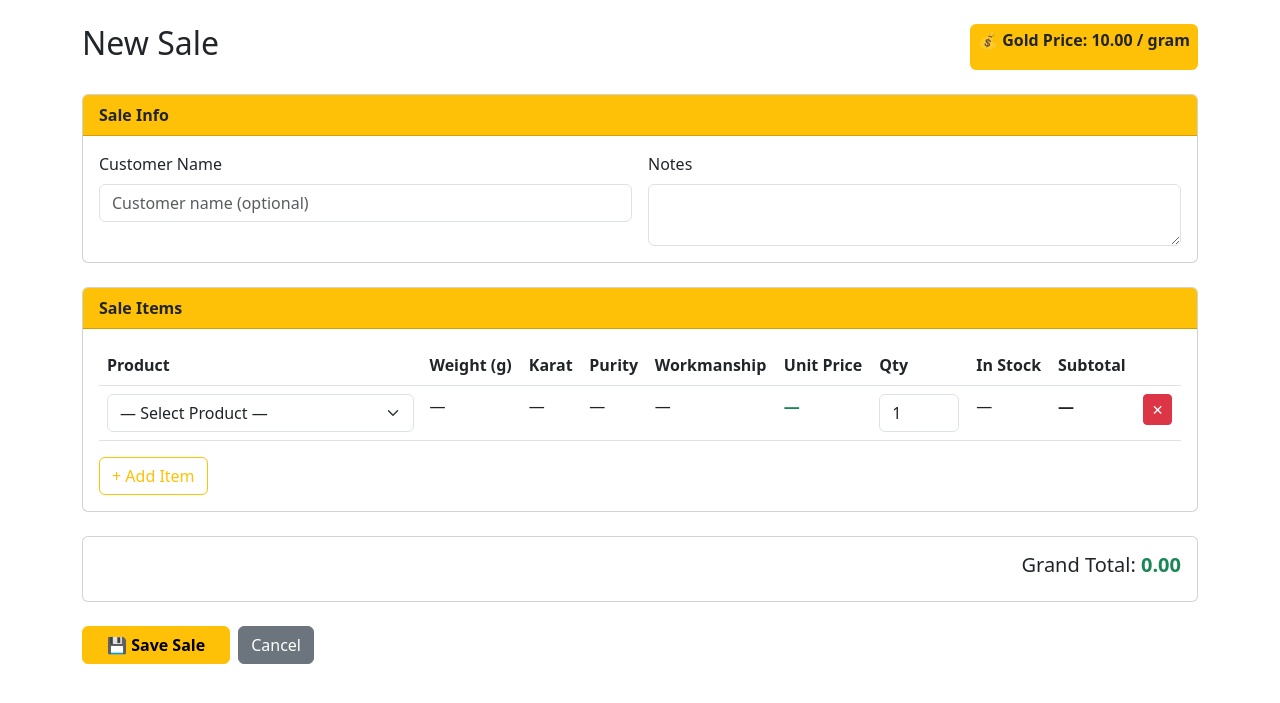
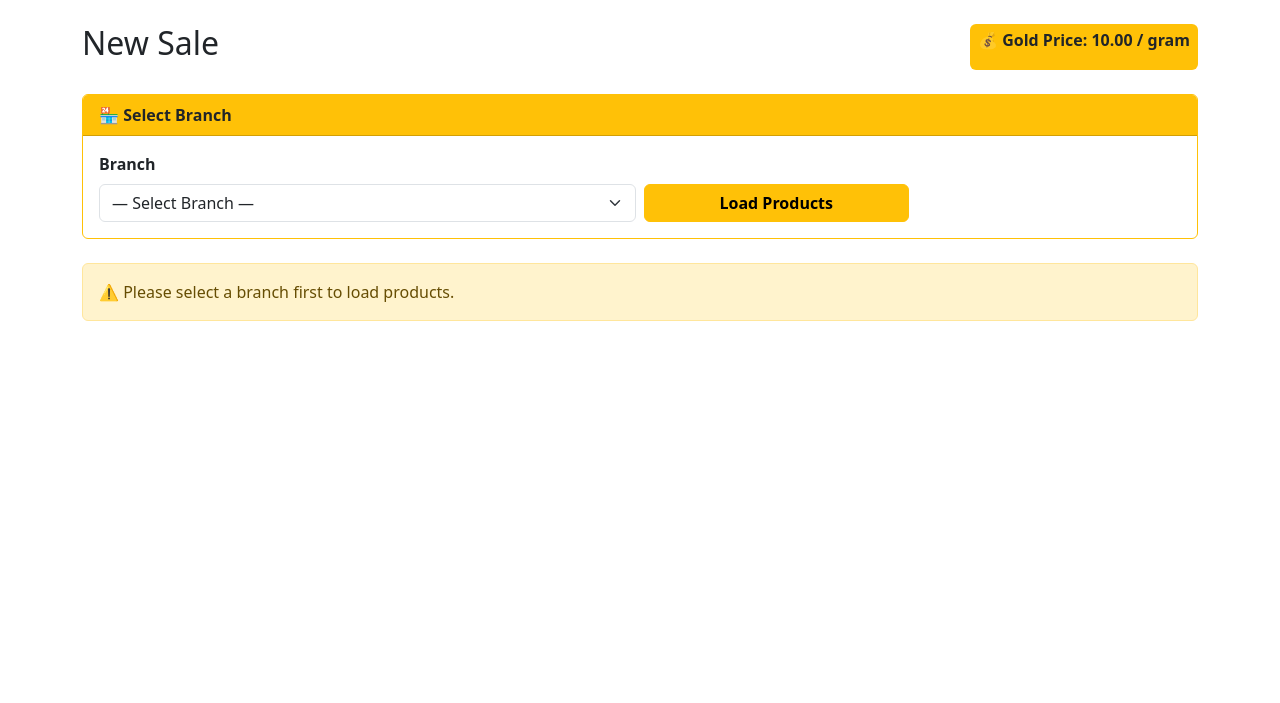
Before and after one commit to Fady-Faltaows/gold_shop, a Django app: page /sales/new/ in a window 1280 px wide. Shown: the part 80-783 px from the top of the page. Run offline with Django 5.2, Linux system fonts and the light colour scheme; a user stored in the database is signed in; tables that the repository leaves empty hold one stand-in row (values such as "Sample post").

Commit message:
branches added

```diff
--- a/prototype/templates/prototype/sale_create.html
+++ b/prototype/templates/prototype/sale_create.html
@@ -1,4 +1,5 @@
 {% extends 'prototype/base.html' %}
+{% load custom_filters %}
 {% block title %}New Sale{% endblock %}
 
 {% block content %}
@@ -13,7 +14,55 @@
     {% endif %}
 </div>
 
-<form method="post">
+{# Branch Selector — Admin only — GET form منفصل تماماً #}
+{% if request.user.profile.is_admin %}
+<div class="card mb-4 border-warning">
+    <div class="card-header bg-warning text-dark fw-bold">
+        🏪 Select Branch
+    </div>
+    <div class="card-body">
+        <form method="get" action="{% url 'sale_create' %}">
+            <div class="row g-2 align-items-end">
+                <div class="col-md-6">
+                    <label class="form-label fw-bold">Branch</label>
+                    <select name="branch" class="form-select">
+                        <option value="">— Select Branch —</option>
+                        {% for b in branches %}
+                        <option value="{{ b.id }}"
+                            {% if selected_branch.id == b.id %}selected{% endif %}>
+                            {{ b.name }}
+                        </option>
+                        {% endfor %}
+                    </select>
+                </div>
+                <div class="col-md-3">
+                    <button type="submit" class="btn btn-warning fw-bold w-100">
+                        Load Products
+                    </button>
+                </div>
+            </div>
+        </form>
+        {% if selected_branch %}
+        <div class="mt-2">
+            <span class="badge bg-warning text-dark">
+                🏪 {{ selected_branch.name }}
+            </span>
+        </div>
+        {% endif %}
+    </div>
+</div>
+{% endif %}
+
+{# لو أدمن ومحددش فرع #}
+{% if request.user.profile.is_admin and not selected_branch %}
+<div class="alert alert-warning">
+    ⚠️ Please select a branch first to load products.
+</div>
+
+{% else %}
+
+{# Sale Form — POST منفصل #}
+<form method="post" action="{% url 'sale_create' %}{% if selected_branch %}?branch={{ selected_branch.id }}{% endif %}">
     {% csrf_token %}
 
     <div class="card mb-4">
@@ -59,8 +108,8 @@
                                     data-karat="{{ p.karat }}"
                                     data-purity="{{ p.get_purity }}"
                                     data-workmanship="{{ p.workmanship_fee }}"
-                                    data-stock="{{ p.inventory.quantity_pieces|default:0 }}">
-                                    {{ p.name }} ({{ p.karat }}K) — Stock: {{ p.inventory.quantity_pieces|default:0 }}
+                                    data-stock="{{ inventory_map|get_item:p.id }}">
+                                    {{ p.name }} ({{ p.karat }}K) — Stock: {{ inventory_map|get_item:p.id }}
                                 </option>
                                 {% endfor %}
                             </select>
@@ -101,6 +150,8 @@
     </div>
 </form>
 
+{% endif %}
+
 <script>
 const goldPrice = {{ gold_price_js }};
 
@@ -134,7 +185,6 @@ function calculateRow(row) {
             qtyInput.classList.remove('is-invalid');
             qtyInput.max = stock;
         }
-
     } else {
         row.querySelector('.weight-display').textContent   = '—';
         row.querySelector('.karat-display').textContent    = '—';
@@ -146,7 +196,6 @@ function calculateRow(row) {
         row.querySelector('.qty-input').classList.remove('is-invalid');
         row.querySelector('.qty-input').removeAttribute('max');
     }
-
     updateGrandTotal();
 }
 
@@ -170,8 +219,7 @@ function attachRowEvents(row) {
     });
 }
 
-// prevent form submit if any row has invalid quantity
-document.querySelector('form').addEventListener('submit', function(e) {
+document.querySelector('form[method="post"]')?.addEventListener('submit', function(e) {
     let hasError = false;
     document.querySelectorAll('.item-row').forEach(row => {
         const select = row.querySelector('.product-select');
@@ -191,11 +239,10 @@ document.querySelector('form').addEventListener('submit', function(e) {
     }
 });
 
-// init first row
-attachRowEvents(document.querySelector('.item-row'));
+const firstRow = document.querySelector('.item-row');
+if (firstRow) attachRowEvents(firstRow);
 
-// add new row
-document.getElementById('add-row').addEventListener('click', () => {
+document.getElementById('add-row')?.addEventListener('click', () => {
     const tbody    = document.getElementById('items-body');
     const firstRow = document.querySelector('.item-row');
     const newRow   = firstRow.cloneNode(true);
--- a/prototype/views.py
+++ b/prototype/views.py
@@ -4,7 +4,7 @@ from django.db.models import Sum, Count
 from django.utils import timezone
 from datetime import timedelta
 from django.contrib.auth import authenticate, login, logout
-from .models import GoldPrice, Category, Product, Inventory, Sale, SaleItem, Purchase
+from .models import GoldPrice, Category, Product, Inventory, Sale, SaleItem, Purchase, Branch
 from .forms import SaleForm, SaleItemForm, GoldPriceForm, PurchaseForm, ProductForm, CategoryForm
 from .decorators import admin_required, cashier_or_admin
 
@@ -49,10 +49,11 @@ def access_denied(request):
 @cashier_or_admin
 def dashboard(request):
     latest_gold    = GoldPrice.objects.order_by('-updated_at').first()
+    branch_filter  = get_branch_filter(request)
     total_products = Product.objects.count()
-    total_sales    = Sale.objects.count()
-    total_profit   = sum(sale.get_total_profit() for sale in Sale.objects.all())
-    low_stock      = Inventory.objects.filter(quantity_pieces__lte=3)
+    total_sales    = Sale.objects.filter(**branch_filter).count()
+    total_profit   = sum(sale.get_total_profit() for sale in Sale.objects.filter(**branch_filter))
+    low_stock      = Inventory.objects.filter(**branch_filter, quantity_pieces__lte=3)
 
     if request.method == 'POST':
         form = GoldPriceForm(request.POST)
@@ -133,8 +134,19 @@ def category_create(request):
 
 @admin_required
 def inventory_list(request):
-    inventory = Inventory.objects.select_related('product').all()
-    return render(request, 'prototype/inventory_list.html', {'inventory': inventory})
+    branch_id = request.GET.get('branch')
+    inventory = Inventory.objects.select_related('product', 'branch').all()
+
+    if branch_id:
+        inventory = inventory.filter(branch_id=branch_id)
+
+    branches = Branch.objects.filter(is_active=True)
+
+    return render(request, 'prototype/inventory_list.html', {
+        'inventory': inventory,
+        'branches':  branches,
+        'selected_branch': branch_id,
+    })
 
 
 # ─────────────────────────────────────────────
@@ -143,18 +155,64 @@ def inventory_list(request):
 
 @cashier_or_admin
 def sale_list(request):
-    sales = Sale.objects.order_by('-created_at')
-    return render(request, 'prototype/sale_list.html', {'sales': sales})
+    branch_id = request.GET.get('branch')
 
+    if request.user.profile.is_admin():
+        sales    = Sale.objects.order_by('-created_at')
+        branches = Branch.objects.filter(is_active=True)
+        if branch_id:
+            sales = sales.filter(branch_id=branch_id)
+    else:
+        sales    = Sale.objects.filter(
+            branch=request.user.profile.branch
+        ).order_by('-created_at')
+        branches = None
+
+    return render(request, 'prototype/sale_list.html', {
+        'sales':           sales,
+        'branches':        branches,
+        'selected_branch': branch_id,
+    })
 
 @cashier_or_admin
 def sale_create(request):
     latest_gold = GoldPrice.objects.order_by('-updated_at').first()
-    products    = Product.objects.select_related('category', 'inventory').all()
+    branches    = Branch.objects.filter(is_active=True)
+
+    # تحديد الفرع
+    if request.user.profile.is_admin():
+        branch_id     = request.GET.get('branch') or request.POST.get('branch')
+        selected_branch = Branch.objects.filter(id=branch_id).first() if branch_id else None
+    else:
+        selected_branch = request.user.profile.branch
+
+    # فلتر المنتجات حسب الفرع المختار
+    if selected_branch:
+        branch_products = Inventory.objects.filter(
+            branch=selected_branch,
+            quantity_pieces__gt=0
+        ).values_list('product_id', flat=True)
+
+        products = Product.objects.filter(
+            id__in=branch_products
+        ).select_related('category')
+
+        inventory_map = {
+            inv.product_id: inv.quantity_pieces
+            for inv in Inventory.objects.filter(branch=selected_branch)
+        }
+    else:
+        products      = Product.objects.none()
+        inventory_map = {}
 
     if request.method == 'POST':
         sale_form = SaleForm(request.POST)
         if sale_form.is_valid():
+
+            if not selected_branch:
+                messages.error(request, '⚠️ Please select a branch first!')
+                return redirect('sale_create')
+
             sale = sale_form.save(commit=False)
 
             if latest_gold:
@@ -163,6 +221,7 @@ def sale_create(request):
                 messages.error(request, '⚠️ Cannot create sale — no gold price set!')
                 return redirect('sale_create')
 
+            sale.branch = selected_branch
             sale.save()
 
             product_ids = request.POST.getlist('product')
@@ -172,13 +231,16 @@ def sale_create(request):
             for product_id, quantity in zip(product_ids, quantities):
                 if product_id and quantity:
                     try:
-                        product   = Product.objects.get(id=product_id)
-                        qty       = int(quantity)
+                        product = Product.objects.get(id=product_id)
+                        qty     = int(quantity)
 
                         if qty <= 0:
                             continue
 
-                        inventory = Inventory.objects.get(product=product)
+                        inventory = Inventory.objects.get(
+                            product=product,
+                            branch=selected_branch
+                        )
 
                         if inventory.quantity_pieces < qty:
                             messages.error(
@@ -201,7 +263,9 @@ def sale_create(request):
                         inventory.save()
 
                     except (Product.DoesNotExist, Inventory.DoesNotExist):
-                        pass
+                        messages.error(request, '⚠️ Product not available in this branch.')
+                        has_error = True
+                        break
 
             if has_error:
                 sale.delete()
@@ -214,13 +278,15 @@ def sale_create(request):
         sale_form = SaleForm()
 
     context = {
-        'sale_form':     sale_form,
-        'products':      products,
-        'latest_gold':   latest_gold,
-        'gold_price_js': float(latest_gold.price_per_gram) if latest_gold else 0,
+        'sale_form':       sale_form,
+        'products':        products,
+        'latest_gold':     latest_gold,
+        'gold_price_js':   float(latest_gold.price_per_gram) if latest_gold else 0,
+        'inventory_map':   inventory_map,
+        'branches':        branches,
+        'selected_branch': selected_branch,
     }
     return render(request, 'prototype/sale_create.html', context)
-
 
 # ─────────────────────────────────────────────
 # PURCHASES
@@ -228,30 +294,49 @@ def sale_create(request):
 
 @admin_required
 def purchase_list(request):
-    purchases = Purchase.objects.select_related('product').order_by('-created_at')
-    return render(request, 'prototype/purchase_list.html', {'purchases': purchases})
+    branch_id = request.GET.get('branch')
+    purchases = Purchase.objects.select_related('product', 'branch').order_by('-created_at')
+
+    if branch_id:
+        purchases = purchases.filter(branch_id=branch_id)
+
+    branches = Branch.objects.filter(is_active=True)
+
+    return render(request, 'prototype/purchase_list.html', {
+        'purchases': purchases,
+        'branches':  branches,
+        'selected_branch': branch_id,
+    })
 
 
 @admin_required
 def purchase_create(request):
     latest_gold = GoldPrice.objects.order_by('-updated_at').first()
     products    = Product.objects.select_related('category').all()
+    branches    = Branch.objects.filter(is_active=True)
 
     if request.method == 'POST':
         form = PurchaseForm(request.POST)
         if form.is_valid():
-            purchase = form.save(commit=False)
+            purchase    = form.save(commit=False)
+            branch_id   = request.POST.get('branch')
 
             if not latest_gold:
                 messages.error(request, '⚠️ Cannot create purchase — no gold price set!')
                 return redirect('purchase_create')
 
+            if not branch_id:
+                messages.error(request, '⚠️ Please select a branch!')
+                return redirect('purchase_create')
+
+            purchase.branch         = Branch.objects.get(id=branch_id)
             purity                  = purchase.product.get_purity()
             purchase.cost_per_piece = latest_gold.price_per_gram * purity * purchase.product.weight_grams
             purchase.save()
 
             inventory, created = Inventory.objects.get_or_create(
                 product=purchase.product,
+                branch=purchase.branch,
                 defaults={'quantity_pieces': 0}
             )
             inventory.quantity_pieces += purchase.quantity_purchased
@@ -260,8 +345,7 @@ def purchase_create(request):
             messages.success(
                 request,
                 f'✅ Added {purchase.quantity_purchased} pieces of '
-                f'{purchase.product.name} to inventory! '
-                f'Cost per piece: {purchase.cost_per_piece:.2f}'
+                f'{purchase.product.name} to {purchase.branch.name}!'
             )
             return redirect('purchase_list')
     else:
@@ -271,6 +355,7 @@ def purchase_create(request):
         'form':          form,
         'gold_price_js': float(latest_gold.price_per_gram) if latest_gold else 0,
         'products':      products,
+        'branches':      branches,
     })
 
 
@@ -287,24 +372,30 @@ def reports_home(request):
 def report_sales(request):
     date_from = request.GET.get('date_from')
     date_to   = request.GET.get('date_to')
+    branch_id = request.GET.get('branch')
     sales     = Sale.objects.order_by('-created_at')
 
     if date_from:
         sales = sales.filter(created_at__date__gte=date_from)
     if date_to:
         sales = sales.filter(created_at__date__lte=date_to)
+    if branch_id:
+        sales = sales.filter(branch_id=branch_id)
 
     total_revenue = sum(sale.get_total() for sale in sales)
     total_profit  = sum(sale.get_total_profit() for sale in sales)
     total_count   = sales.count()
+    branches      = Branch.objects.filter(is_active=True)
 
     context = {
-        'sales':         sales,
-        'total_revenue': total_revenue,
-        'total_profit':  total_profit,
-        'total_count':   total_count,
-        'date_from':     date_from or '',
-        'date_to':       date_to or '',
+        'sales':            sales,
+        'total_revenue':    total_revenue,
+        'total_profit':     total_profit,
+        'total_count':      total_count,
+        'date_from':        date_from or '',
+        'date_to':          date_to or '',
+        'branches':         branches,
+        'selected_branch':  branch_id,
     }
     return render(request, 'prototype/reports/sales.html', context)
 
@@ -332,12 +423,15 @@ def report_inventory(request):
 def report_profit(request):
     date_from = request.GET.get('date_from')
     date_to   = request.GET.get('date_to')
+    branch_id = request.GET.get('branch')
     sales     = Sale.objects.order_by('created_at')
 
     if date_from:
         sales = sales.filter(created_at__date__gte=date_from)
     if date_to:
         sales = sales.filter(created_at__date__lte=date_to)
+    if branch_id:
+        sales = sales.filter(branch_id=branch_id)
     else:
         thirty_days_ago = timezone.now() - timedelta(days=30)
         sales           = sales.filter(created_at__gte=thirty_days_ago)
@@ -349,14 +443,17 @@ def report_profit(request):
 
     total_profit  = sum(profit_by_day.values())
     total_revenue = sum(float(sale.get_total()) for sale in sales)
+    branches      = Branch.objects.filter(is_active=True)
 
     context = {
-        'sales':         sales,
-        'profit_by_day': profit_by_day,
-        'total_profit':  total_profit,
-        'total_revenue': total_revenue,
-        'date_from':     date_from or '',
-        'date_to':       date_to or '',
+        'sales':           sales,
+        'profit_by_day':   profit_by_day,
+        'total_profit':    total_profit,
+        'total_revenue':   total_revenue,
+        'date_from':       date_from or '',
+        'date_to':         date_to or '',
+        'branches':        branches,
+        'selected_branch': branch_id,
     }
     return render(request, 'prototype/reports/profit.html', context)
 
@@ -383,3 +480,12 @@ def report_gold_price(request):
         'chart_values': chart_values,
     }
     return render(request, 'prototype/reports/gold_price.html', context)
+
+def get_branch_filter(request):
+    """
+    Admin → no filter (sees all branches)
+    Cashier → filter by their branch
+    """
+    if request.user.profile.is_admin():
+        return {}  # no filter
+    return {'branch': request.user.profile.branch}
```
Also changed, not shown: prototype/admin.py (+7 -1 lines), prototype/models.py (+32 -15 lines), prototype/templates/prototype/inventory_list.html (+21 -0 lines), prototype/templates/prototype/purchase_create.html (+9 -0 lines), prototype/templates/prototype/sale_list.html (+36 -1 lines), prototype/templatetags/custom_filters.py (added, +7 -0 lines), prototype/migrations/0005_branch_alter_inventory_product_inventory_branch_and_more.py (added), prototype/templatetags/__init__.py (added).
